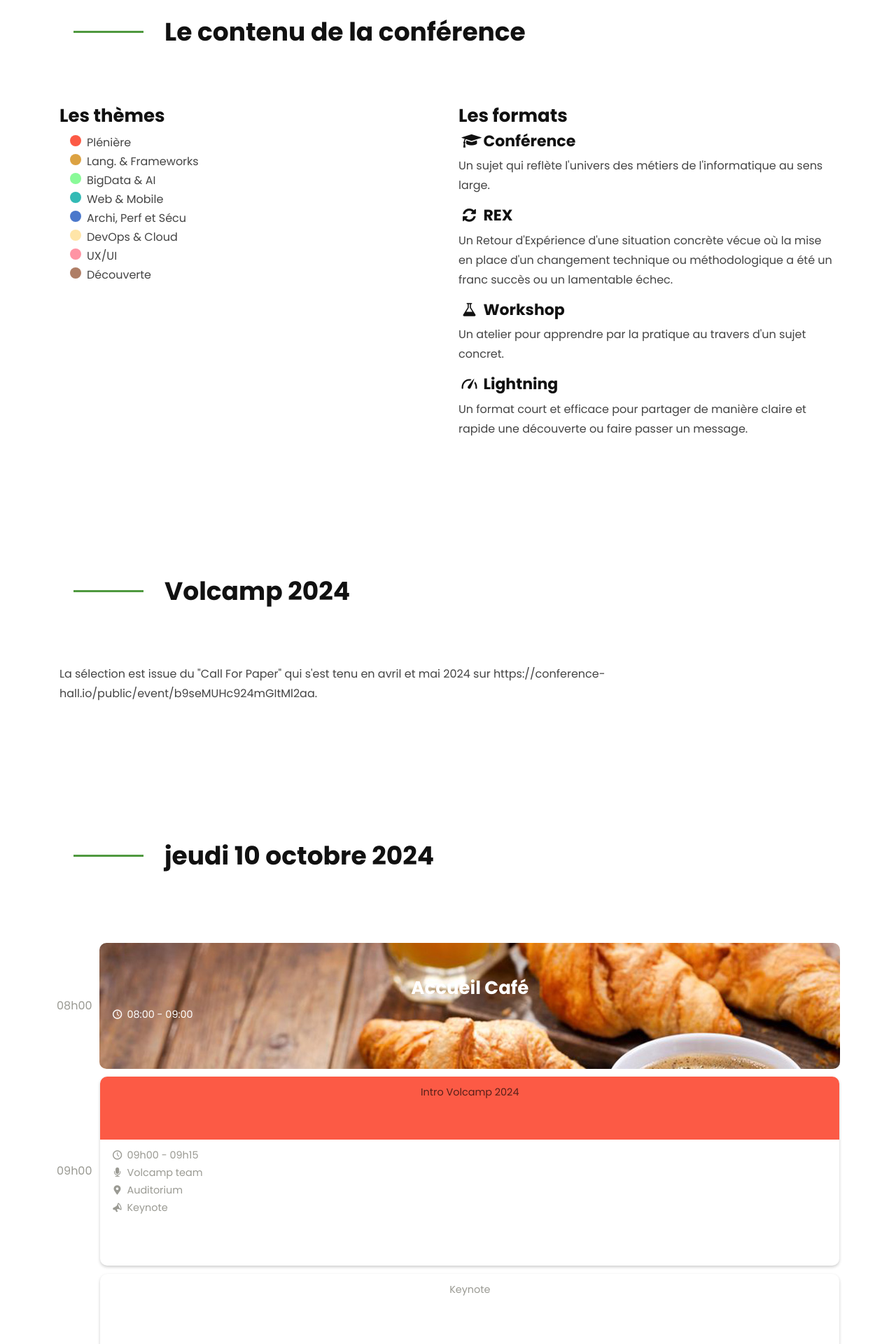
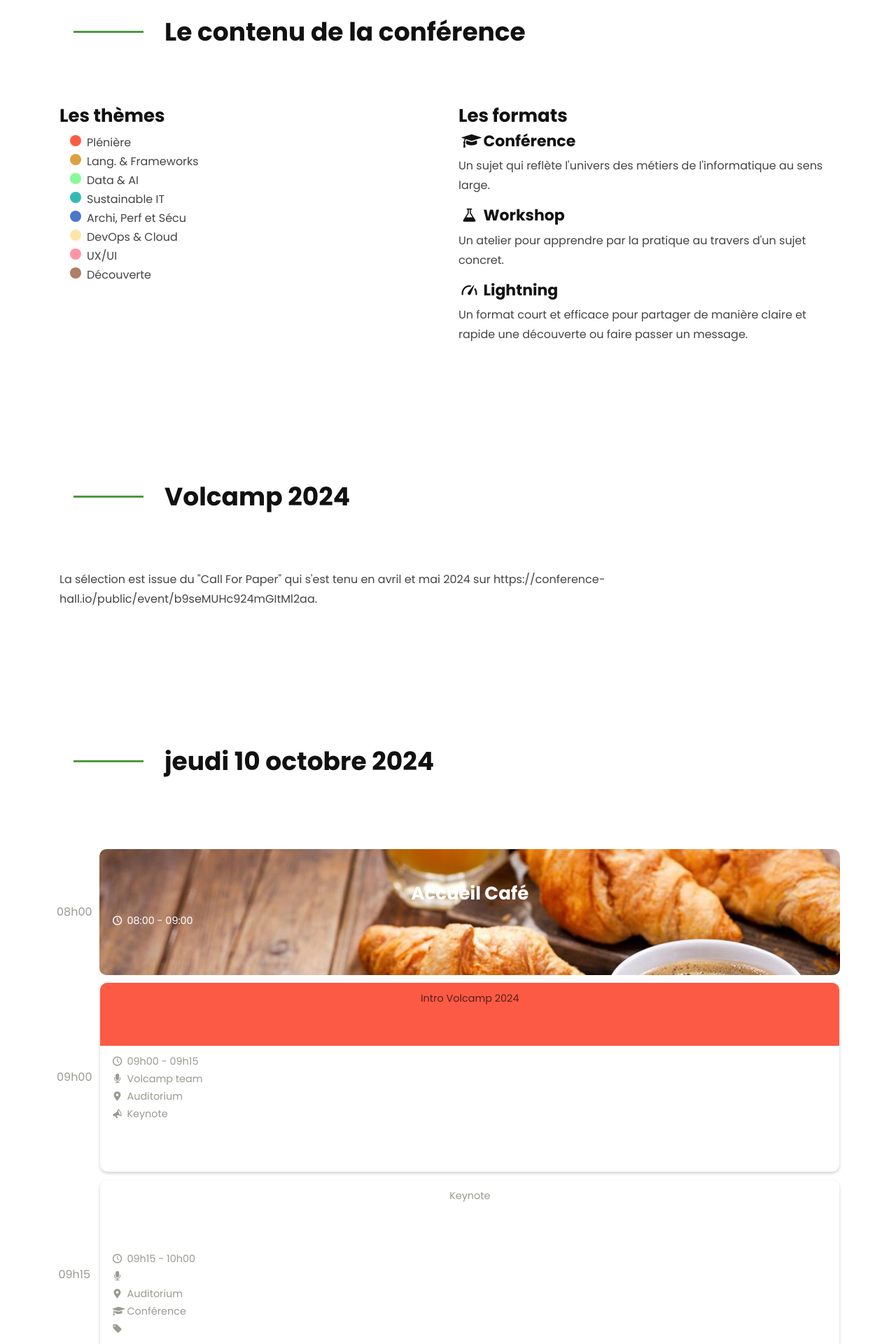
Before and after one commit to Volcamp/volcampempty.github.io, a Jekyll site: the page built from talks/index.md, in a window 1280 px wide. Shown: the part 504-2424 px from the top of the page at 70% size. Built offline with Jekyll 4.4.1, drawn with Linux system fonts in a browser that asks for light colours; some of the changed text lies outside the part shown.

Commit message:
New types and formats

```diff
--- a/_includes/agenda3track.html
+++ b/_includes/agenda3track.html
@@ -233,8 +233,8 @@
         <div class="row legende justify-content-center">
             <div class="legend_item"><span class="theme_key bullet"></span><span>Plénière</span></div>
             <div class="legend_item"><span class="theme_lang bullet"></span><span>Lang. & Frameworks</span></div>
-            <div class="legend_item"><span class="theme_big bullet"></span><span>BigData & AI</span></div>
-            <div class="legend_item"><span class="theme_web bullet"></span><span>Web & Mobile</span></div>
+            <div class="legend_item"><span class="theme_big bullet"></span><span>Data & AI</span></div>
+            <div class="legend_item"><span class="theme_web bullet"></span><span>Sustainable IT</span></div>
             <div class="legend_item"><span class="theme_archi bullet"></span><span>Archi, Perf et Sécu</span></div>
             <div class="legend_item"><span class="theme_devops bullet"></span><span>DevOps & Cloud</span></div>
             <div class="legend_item"><span class="theme_ux bullet"></span><span>UX/UI</span></div>
@@ -466,8 +466,8 @@
         <div class="row legende justify-content-center">
             <div class="legend_item"><span class="theme_key bullet"></span><span>Plénière</span></div>
             <div class="legend_item"><span class="theme_lang bullet"></span><span>Lang. & Frameworks</span></div>
-            <div class="legend_item"><span class="theme_big bullet"></span><span>BigData & AI</span></div>
-            <div class="legend_item"><span class="theme_web bullet"></span><span>Web & Mobile</span></div>
+            <div class="legend_item"><span class="theme_big bullet"></span><span>Data & AI</span></div>
+            <div class="legend_item"><span class="theme_web bullet"></span><span>Sustainable IT</span></div>
             <div class="legend_item"><span class="theme_archi bullet"></span><span>Archi, Perf et Sécu</span></div>
             <div class="legend_item"><span class="theme_devops bullet"></span><span>DevOps & Cloud</span></div>
             <div class="legend_item"><span class="theme_ux bullet"></span><span>UX/UI</span></div>
--- a/_includes/insert_calendar_cel.html
+++ b/_includes/insert_calendar_cel.html
@@ -1,5 +1,5 @@
 <a href="/talks/{{ talk.name }}" class="talk {% if talk.format == "Workshop" %}ws_{{ talk.ampm }}{% endif %}">
-    <div class="all_theme {% if talk.category == "Keynote" %}theme_key{% elsif talk.category == "Langage & Frameworks" %}theme_lang{% elsif talk.category == "BigData & AI" %}theme_big{% elsif talk.category == "Web & Mobile" %}theme_web{% elsif talk.category == "Archi, Perf  & Sécu" %}theme_archi{% elsif talk.category == "DevOps et Cloud" %}theme_devops{% elsif talk.category == "UX/UI" %}theme_ux{% elsif talk.category == "Découverte" %}theme_decouv{% endif %}">{{ talk.title }}</div>
+    <div class="all_theme {% if talk.category == "Keynote" %}theme_key{% elsif talk.category == "Langage & Frameworks" %}theme_lang{% elsif talk.category == "Data & AI" %}theme_big{% elsif talk.category == "Sustainable IT" %}theme_web{% elsif talk.category == "Archi, Perf  & Sécu" %}theme_archi{% elsif talk.category == "DevOps et Cloud" %}theme_devops{% elsif talk.category == "UX/UI" %}theme_ux{% elsif talk.category == "Découverte" %}theme_decouv{% endif %}">{{ talk.title }}</div>
     <div class="slot_info">
         <ul>
             <li><i class="icon-clock"></i> {{ talk.time_start }} - {{ talk.time_end }}</li>
--- a/talks/index.md
+++ b/talks/index.md
@@ -32,8 +32,8 @@
                 <h3>Les thèmes</h3>
                 <div><span class="theme_key bullet"></span><span>Plénière</span></div>
                 <div><span class="theme_lang bullet"></span><span>Lang. & Frameworks</span></div>
-                <div><span class="theme_big bullet"></span><span>BigData & AI</span></div>
-                <div><span class="theme_web bullet"></span><span>Web & Mobile</span></div>
+                <div><span class="theme_big bullet"></span><span>Data & AI</span></div>
+                <div><span class="theme_web bullet"></span><span>Sustainable IT</span></div>
                 <div><span class="theme_archi bullet"></span><span>Archi, Perf et Sécu</span></div>
                 <div><span class="theme_devops bullet"></span><span>DevOps & Cloud</span></div>
                 <div><span class="theme_ux bullet"></span><span>UX/UI</span></div>
@@ -43,8 +43,6 @@
                 <h3>Les formats</h3>
                 <h4><i class="icon-graduation-cap"></i> Conférence</h4>
                 <p>Un sujet qui reflète l'univers des métiers de l'informatique au sens large.</p>
-                <h4><i class="icon-arrows-cw"></i> REX</h4>
-                <p>Un Retour d'Expérience d'une situation concrète vécue où la mise en place d'un changement technique ou méthodologique a été un franc succès ou un lamentable échec.</p>
                 <h4><i class="icon-beaker"></i> Workshop</h4>
                 <p>Un atelier pour apprendre par la pratique au travers d'un sujet concret.</p>
                 <h4><i class="icon-gauge"></i> Lightning</h4>
```
Also changed, not shown: _includes/agenda2track.html (+4 -4 lines).
